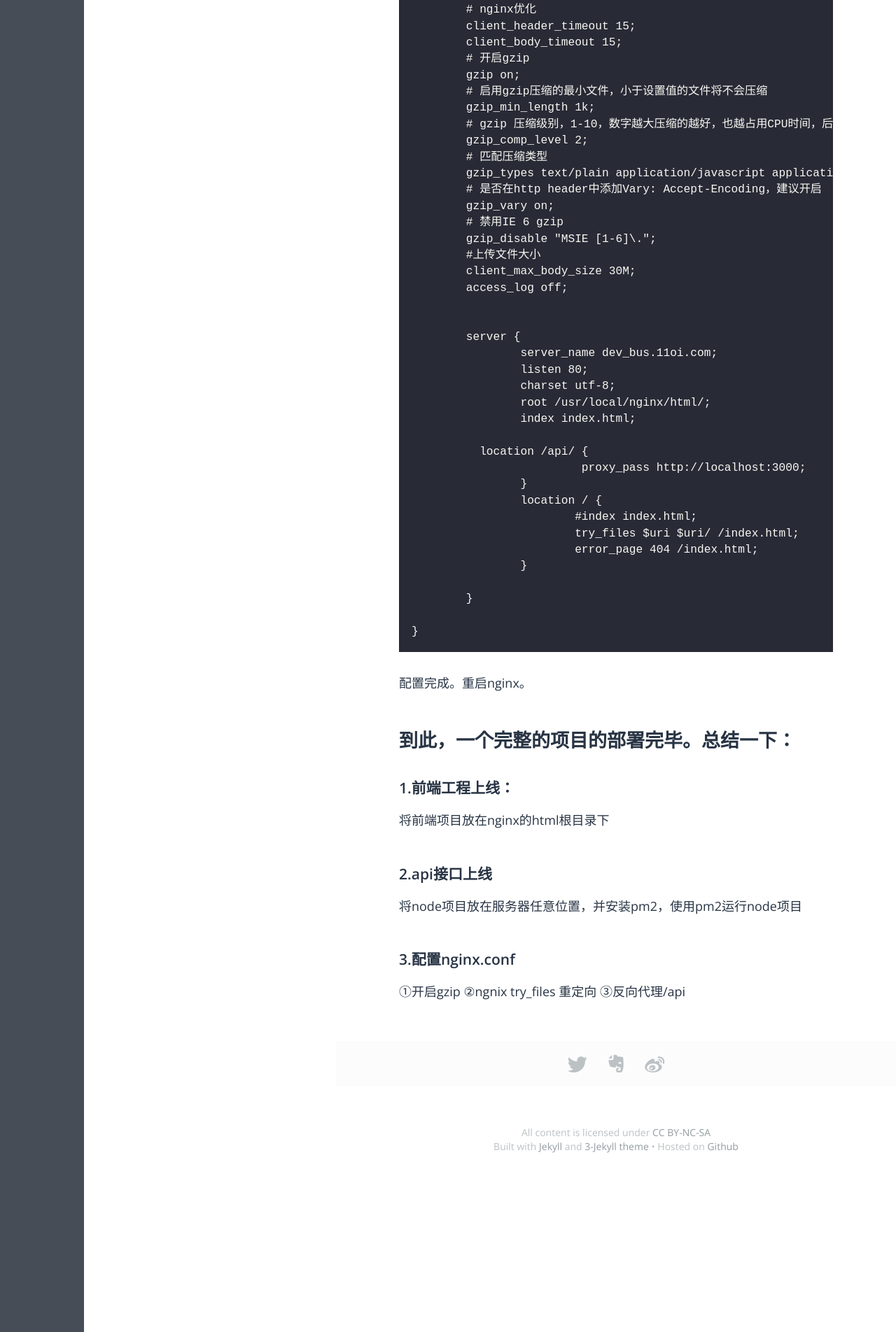
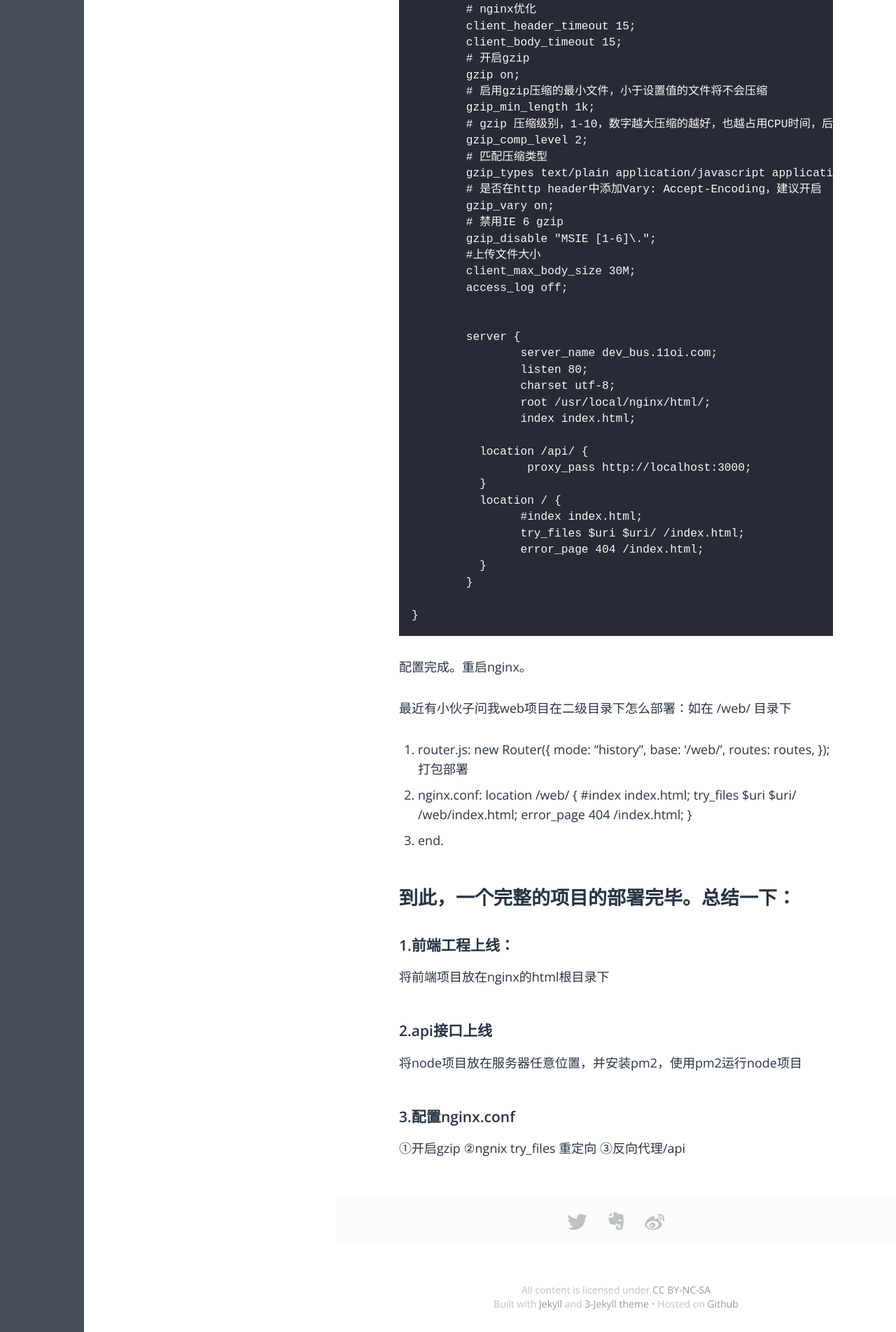
Before and after one commit to woyehaizaixiang/woyehaizaixiang.github.io, a Jekyll site: the page built from _posts/skill/2020-04-24-记一次vue单页项目+nodejsApi项目上线.md, in a window 1280 px wide. Shown: the part 2197-4101 px from the top of the page at 70% size. Built offline with Jekyll 4.4.1, drawn with Linux system fonts in a browser that asks for light colours; some web fonts are replaced.

Commit message:
Update 2020-04-24-记一次vue单页项目+nodejsApi项目上线.md

````diff
--- a/_posts/skill/2020-04-24-记一次vue单页项目+nodejsApi项目上线.md
+++ b/_posts/skill/2020-04-24-记一次vue单页项目+nodejsApi项目上线.md
@@ -115,19 +115,34 @@ http {
                 index index.html;
 
           location /api/ {
-			 proxy_pass http://localhost:3000;
-		}
-		location / {
-			#index index.html;
-			try_files $uri $uri/ /index.html;
-			error_page 404 /index.html;
-		}
-
+		 proxy_pass http://localhost:3000;
+	  }
+	  location / {
+		#index index.html;
+		try_files $uri $uri/ /index.html;
+		error_page 404 /index.html;
+	  }
 	}
 
 }
 ```
 配置完成。重启nginx。
+
+最近有小伙子问我web项目在二级目录下怎么部署：如在 /web/ 目录下
+1. router.js:
+new Router({
+  mode: "history",
+  base: '/web/',
+  routes: routes,
+});
+打包部署
+2. nginx.conf:
+location /web/ {
+  #index index.html;
+  try_files $uri $uri/ /web/index.html;
+  error_page 404 /index.html;
+}
+3. end.
 
 ## 到此，一个完整的项目的部署完毕。总结一下：
 ### 1.前端工程上线：
````
